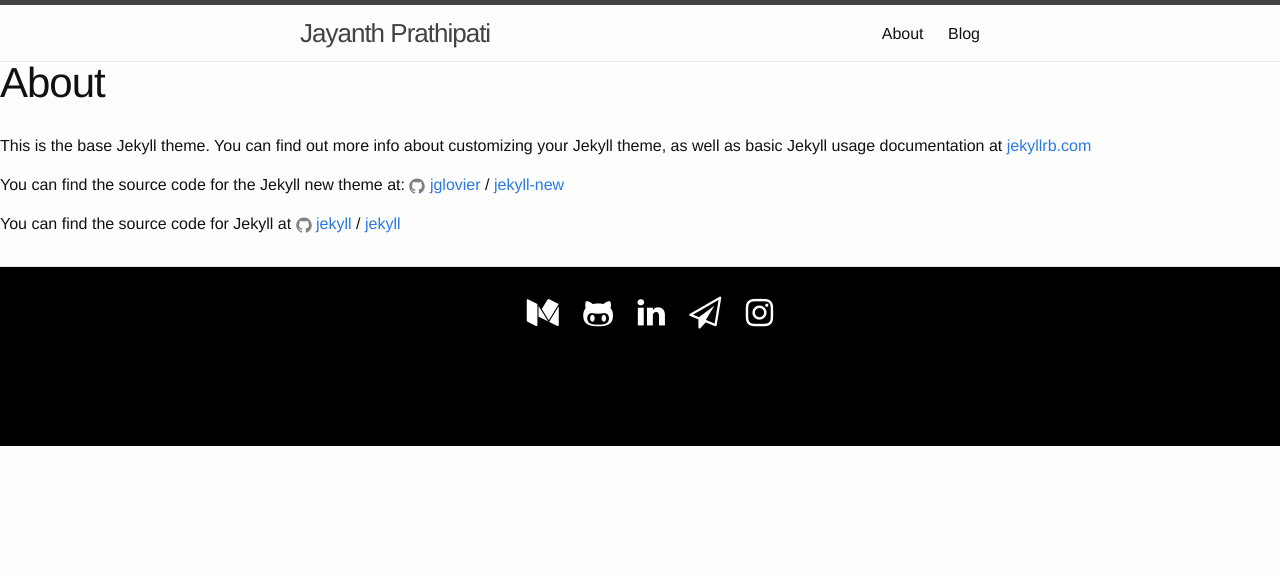
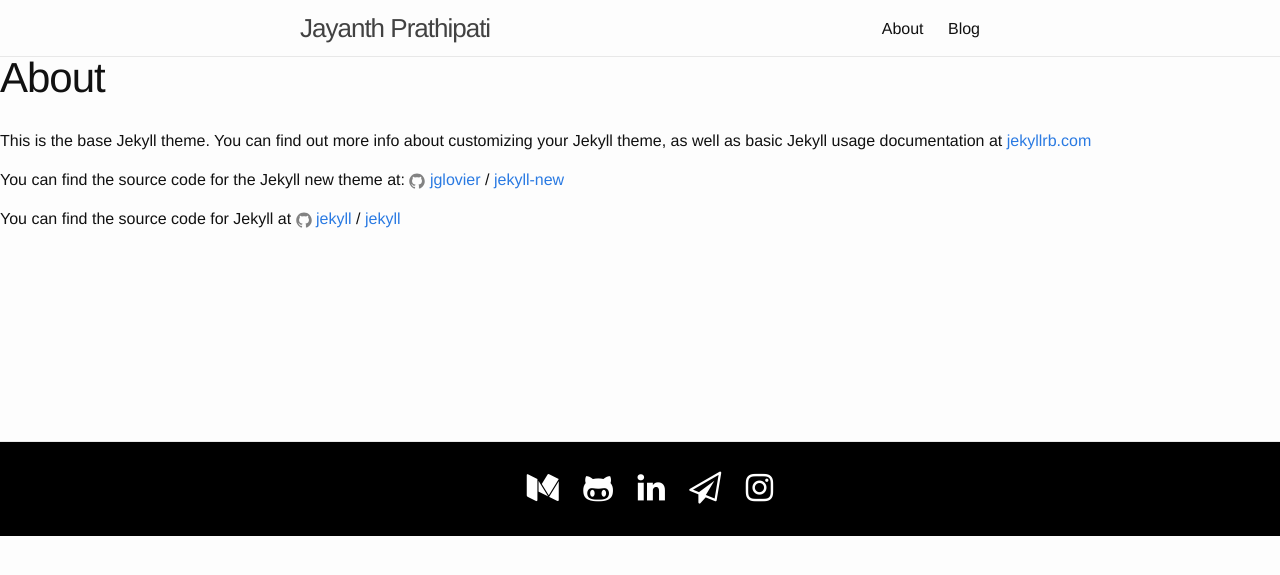
Before and after one commit to jayprat95/jayprat95.github.io, a Jekyll site: the page built from about.md, in a window 1280 px wide. Shown: the top 575 px of the page. Built offline with Jekyll 4.4.1, drawn with Linux system fonts in a browser that asks for light colours; nearby versions of some CDN libraries.

Commit message:
added new stuffs

```diff
--- a/_sass/_layout.scss
+++ b/_sass/_layout.scss
@@ -2,7 +2,6 @@
  * Site header
  */
 .site-header {
-    border-top: 5px solid $grey-color-dark;
     border-bottom: 1px solid $grey-color-light;
     min-height: 56px;
 
@@ -109,19 +108,8 @@
     padding: $spacing-unit 0;
     background-color: black;
 
-    position: relative;
-    margin-top: -180px; /* negative value of footer height */
-    height: 180px;
-    clear:both;
 }
-/*Opera Fix*/
-body:before {/* thanks to Maleika (Kohoutec)*/
-content:"";
-height:100%;
-float:left;
-width:0;
-margin-top:-32767px;/* thank you Erik J - negate effect of float*/
-}
+
 
 .footer-heading {
     font-size: 18px;
```
Also changed, not shown: 2 other files.
